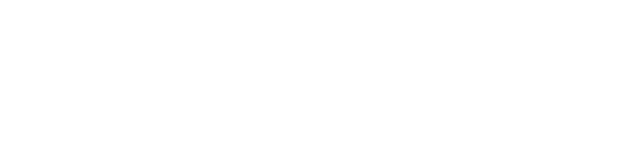
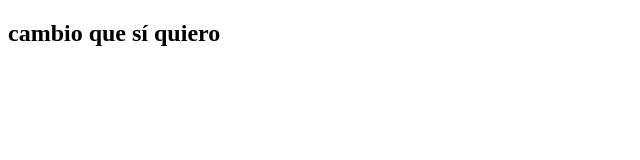
Before and after one commit to IVDAL2NIGHT/prueba__poweb, a plain HTML site: page index.html in a window 1280 px wide. Shown: the whole page, without its empty margins (0-640 px from the left). Drawn offline with Linux system fonts and the light colour scheme.

```diff
--- a/index.html
+++ b/index.html
@@ -7,6 +7,6 @@
     <title>Document</title>
 </head>
 <body>
-
+    <h2> cambio que sí quiero</h2>
 </body>
 </html>
```
Also changed, not shown: style.css (added).
